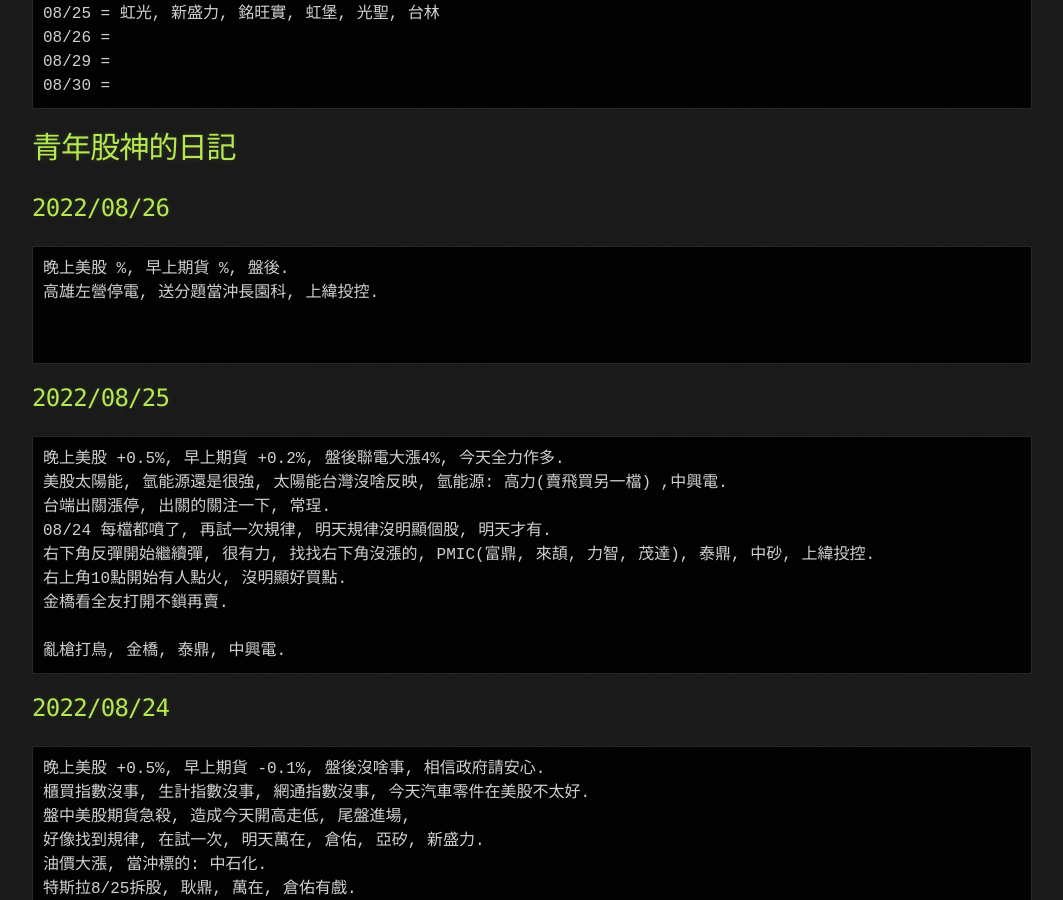
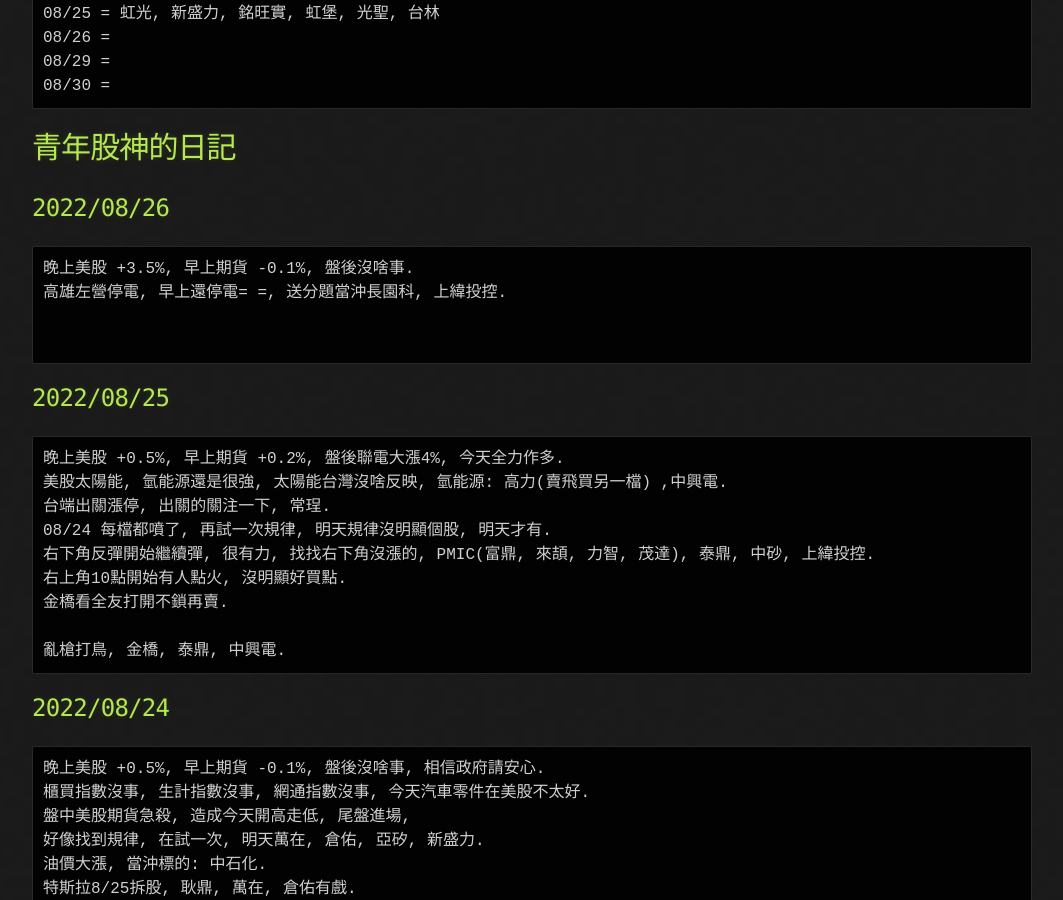
Before and after one commit to lepg5487/Stock_God, a Jekyll site: the page built from index.md, in a window 1280 px wide and 900 px high, scrolled down 658 px. Shown: the whole window, without its empty margins (108-1171 px from the left). Built offline with Jekyll 4.4.1, drawn with Linux system fonts in a browser that asks for light colours; our own code applies the rules of GitHub Pages for plain Markdown files.

Commit message:
Update index.md

````diff
--- a/index.md
+++ b/index.md
@@ -29,8 +29,8 @@
 
 ## 2022/08/26
 ```
-晚上美股 %, 早上期貨 %, 盤後.
-高雄左營停電, 送分題當沖長園科, 上緯投控.
+晚上美股 +3.5%, 早上期貨 -0.1%, 盤後沒啥事.
+高雄左營停電, 早上還停電= =, 送分題當沖長園科, 上緯投控.
 
 
 ```
````
